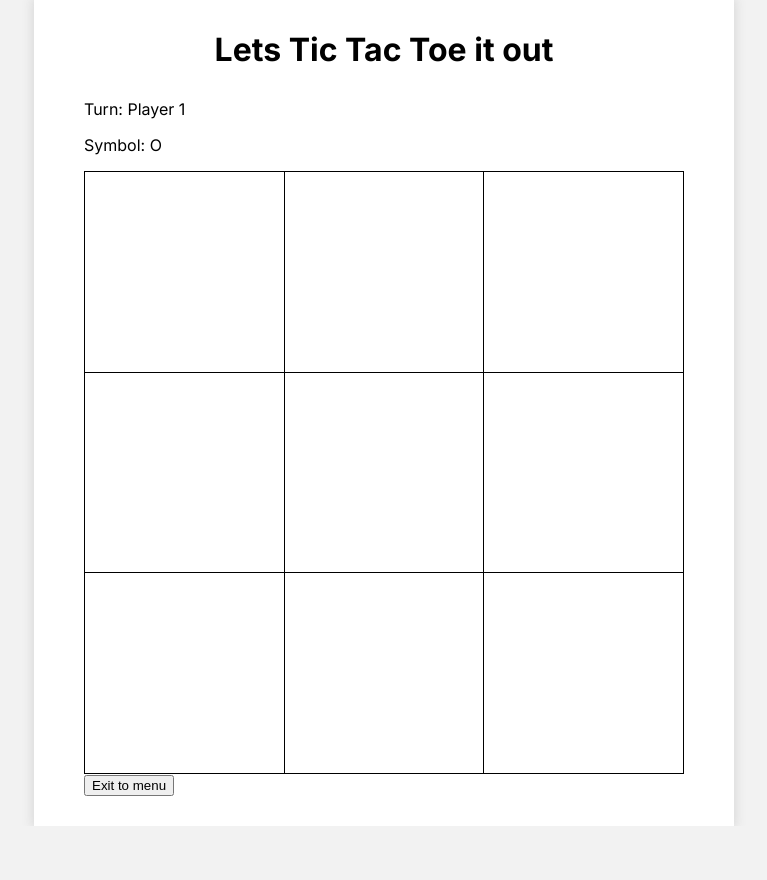
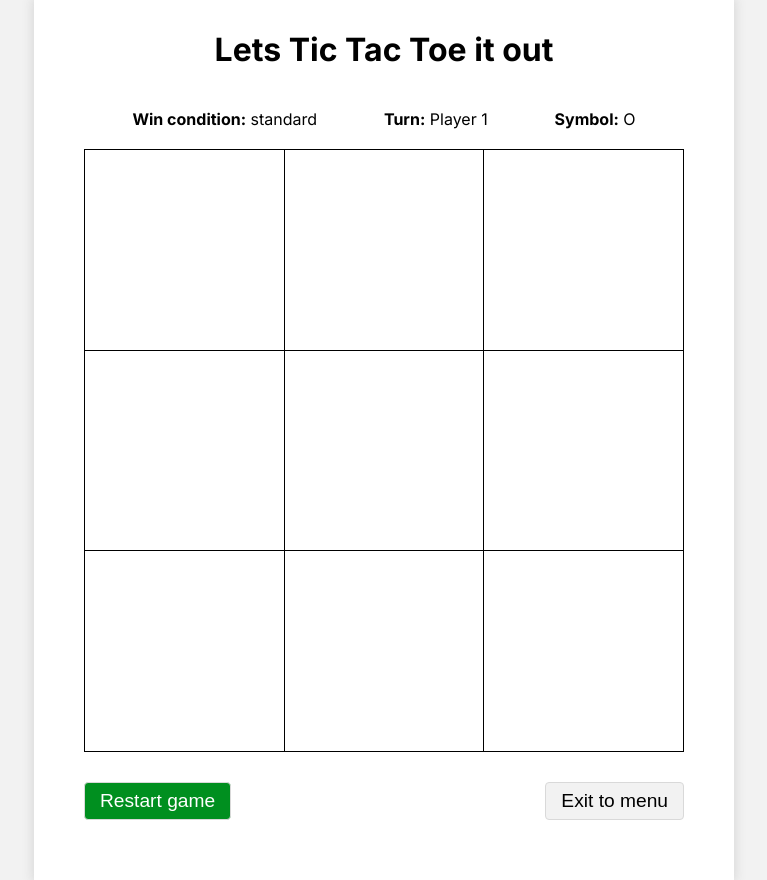
Before and after one commit to moonquddus/tic-tac-toe, a React (Create React App) app: page / in a window 1280 px wide. Both pictures are taken after a click on the button "Start game". Shown: the whole page, without its empty margins (256-1023 px from the left). Before the commit the page ends 826 px from the top, so only its background shows below. Built offline with nearby package versions, Linux system fonts and the light colour scheme.

Commit message:
styled the game board

```diff
--- /dev/null
+++ b/src/assets/styling/form.module.css
@@ -0,0 +1,63 @@
+.fieldset {
+  margin: 0 0 15px;
+  padding: 0 0 15px;
+  border: none;
+  border-bottom: solid 1px var(--color-grey-2);
+}
+
+.fieldset:last-of-type {
+  border-bottom: none;
+}
+
+.legend {
+  font-size: 1.2rem;
+  font-weight: var(--font-weight-bold);
+  padding: 0;
+  padding-inline-start: 0;
+  padding-inline-end: 0;
+  height: auto;
+  margin: 0 0 15px;
+}
+
+.label {
+  font-size: 1.2rem;
+  overflow: hidden;
+  cursor: pointer;
+  background: var(--color-grey-1);
+  border: solid 1px var(--color-grey-2);
+  border-right: none;
+  padding: 5px 15px;
+}
+
+.label:hover {
+  background: var(--color-grey-2);
+}
+
+.label:focus,
+.label:focus-within,
+.label:active {
+  outline: solid 3px var(--color-black);
+}
+
+.label:first-of-type {
+  border-top-left-radius: var(--border-radius);
+  border-bottom-left-radius: var(--border-radius);
+}
+
+.label:last-of-type {
+  border-right: solid 1px var(--color-grey-2);
+  border-top-right-radius: var(--border-radius);
+  border-bottom-right-radius: var(--border-radius);
+}
+
+.label:has(input:checked) {
+  cursor: default;
+  background: var(--color-green-1);
+  color: var(--color-white);
+}
+
+.radio {
+  position: absolute;
+  top: -100000px;
+  right: -100000px;
+}
--- /dev/null
+++ b/src/components/feature/GameFooter/GameFooter.module.css
@@ -0,0 +1,6 @@
+.footer {
+  margin: 30px 0px;
+  display: flex;
+  width: 100%;
+  justify-content: space-between;
+}
--- /dev/null
+++ b/src/components/feature/GameFooter/GameFooter.tsx
@@ -0,0 +1,33 @@
+import { useNavigate } from 'react-router-dom'
+import Button from '../../ui/Button/Button'
+import styles from './GameFooter.module.css'
+import { useGame } from '../../../lib/hooks/useGame'
+import { useGrid } from '../../../lib/hooks/useGrid'
+import { MouseEventHandler } from 'react'
+
+function GameFooter(){
+  const navigate = useNavigate()
+  const { resetGame } = useGame()
+  const { resetGrid } = useGrid()
+
+  const onRestartClick: MouseEventHandler<HTMLButtonElement> = (event) => {
+    event.preventDefault()
+    resetGame()
+    resetGrid()
+  }
+
+  const onExitButtonClick: MouseEventHandler<HTMLButtonElement> = (event) => {
+    // TODO (someday...): add a warning modal if you're about to leave in the middle of a game
+    event.preventDefault()
+    navigate('/')
+  }
+
+  return (
+    <footer className={styles.footer}>
+      <Button onClick={onRestartClick} variation='primary'>Restart game</Button>
+      <Button onClick={onExitButtonClick} variation='secondary'>Exit to menu</Button>
+    </footer>
+  )
+}
+
+export default GameFooter
--- /dev/null
+++ b/src/components/feature/GameHeader/GameHeader.module.css
@@ -0,0 +1,19 @@
+.dashboard {
+  display: flex;
+  flex-wrap: wrap;
+  padding: 5px 15px 0;
+  margin: 15px 0;
+}
+
+.dashboard p {
+  flex-basis: auto;
+  width: auto;
+  margin: 0 auto;
+  padding: 5px 5px;
+
+}
+
+.result {
+  font-size: 1.5rem;
+  text-align: center;
+}
--- a/src/components/feature/GameHeader/GameHeader.tsx
+++ b/src/components/feature/GameHeader/GameHeader.tsx
@@ -1,21 +1,32 @@
 import { useRecoilValue } from 'recoil'
 import { gameState } from '../../../lib/atoms/gameState'
+import { PropsWithChildren } from 'react'
+import { winModeState } from '../../../lib/atoms/winModeState'
+import styles from './GameHeader.module.css'
 
-function GameHeader(){
+function GameHeader({children}: PropsWithChildren){
   const { gameStatus, winner } = useRecoilValue(gameState)
+  const winMode = useRecoilValue(winModeState)
 
   return (
-    <div>
+    <header>
       <h1>Lets Tic Tac Toe it out</h1>
 
+      {gameStatus === 'active' && (
+        <aside className={styles.dashboard}>
+          <p><strong>Win condition:</strong> {winMode}</p>
+          {children}
+        </aside>
+      )}
+
       {gameStatus === 'victory' && (
-        <p>Player {winner} wins!</p>
+        <p className={styles.result}>Player {winner} wins!</p>
       )}
 
       {gameStatus === 'draw' && (
-        <p>Draw!</p>
+        <p className={styles.result}>Draw!</p>
       )}
-    </div>
+    </header>
   )
 }
 
--- a/src/components/feature/StandardGame/StandardGame.tsx
+++ b/src/components/feature/StandardGame/StandardGame.tsx
@@ -1,6 +1,4 @@
 import BaseGame from '../BaseGame/BaseGame'
-import { MouseEventHandler } from 'react'
-import { useNavigate } from 'react-router-dom'
 import { useRecoilValue } from 'recoil'
 import { gameState } from '../../../lib/atoms/gameState'
 import { isOdd } from '../../../lib/utility/numberUtils'
@@ -9,10 +7,9 @@ import GameHeader from '../GameHeader/GameHeader'
 import { useComputerPlayer } from '../../../lib/hooks/useComputerPlayer'
 import { gridState } from '../../../lib/atoms/gridState'
 import { winModeState } from '../../../lib/atoms/winModeState'
+import GameFooter from '../GameFooter/GameFooter'
 
 function StandardGame(){
-  const navigate = useNavigate()
-
   const grid = useRecoilValue(gridState)
   const winMode = useRecoilValue(winModeState)
   const { gameStatus, turn } = useRecoilValue(gameState)
@@ -22,25 +19,20 @@ function StandardGame(){
 
   const makeComputerTurn = useComputerPlayer(grid, [symbol], winMode)
 
-  const onExitButtonClick: MouseEventHandler<HTMLButtonElement> = (event) => {
-    // TODO (someday...): add a warning modal if you're about to leave in the middle of a game
-    event.preventDefault()
-    navigate('/')
-  }
-
   return (
     <div>
-      <GameHeader />
-      {gameStatus === 'active' && (
-        <>
-          <p>Turn: Player {currentPlayerTurn}</p>
-          <p>Symbol: {symbol}</p>
-        </>
-      )}
+      <GameHeader>
+        {gameStatus === 'active' && (
+          <>
+            <p><strong>Turn:</strong> Player {currentPlayerTurn}</p>
+            <p><strong>Symbol:</strong> {symbol}</p>
+          </>
+        )}
+      </GameHeader>
 
       <BaseGame symbol={symbol} onComputerTurn={() => makeComputerTurn()} />
 
-      <button onClick={onExitButtonClick}>Exit to menu</button>
+      <GameFooter />
     </div>
   )
 }
--- /dev/null
+++ b/src/components/feature/WildGame/WildGame.module.css
@@ -0,0 +1,6 @@
+.form {
+  margin-top: 30px;
+  flex-basis: 100%;
+  width: 100%;
+  text-align: center;
+}
--- a/src/components/feature/WildGame/WildGame.tsx
+++ b/src/components/feature/WildGame/WildGame.tsx
@@ -1,6 +1,5 @@
 import BaseGame from '../BaseGame/BaseGame'
-import { MouseEventHandler, useMemo, useState } from 'react'
-import { useNavigate } from 'react-router-dom'
+import { useMemo, useState } from 'react'
 import { useRecoilValue } from 'recoil'
 import { gameState } from '../../../lib/atoms/gameState'
 import { isOdd } from '../../../lib/utility/numberUtils'
@@ -9,10 +8,11 @@ import { TIC_TAC_TOE_SYMBOL, getAllSymbols } from '../../../lib/model'
 import { gridState } from '../../../lib/atoms/gridState'
 import { winModeState } from '../../../lib/atoms/winModeState'
 import { useComputerPlayer } from '../../../lib/hooks/useComputerPlayer'
+import GameFooter from '../GameFooter/GameFooter'
+import gameStyles from './WildGame.module.css'
+import formStyles from '../../../assets/styling/form.module.css'
 
 function WildGame(){
-  const navigate = useNavigate()
-
   const grid = useRecoilValue(gridState)
   const winMode = useRecoilValue(winModeState)
   const { gameStatus, turn } = useRecoilValue(gameState)
@@ -24,26 +24,20 @@ function WildGame(){
 
   const makeComputerTurn = useComputerPlayer(grid, getAllSymbols(), winMode)
 
-  const onExitButtonClick: MouseEventHandler<HTMLButtonElement> = (event) => {
-    // TODO (someday...): add a warning modal if you're about to leave in the middle of a game
-    event.preventDefault()
-    navigate('/')
-  }
-
   return (
     <div>
-      <GameHeader />
-
+      <GameHeader>
         {gameStatus === 'active' && (
-        <p>Turn: Player {currentPlayerTurn}</p>
+          <p><strong>Turn:</strong> Player {currentPlayerTurn}</p>
         )}
 
-      <form>
-        <fieldset>
-          <legend>Symbol:</legend>
+        <form className={gameStyles.form}>
+          <fieldset className={formStyles.fieldset}>
+            <legend className={formStyles.legend}>Choose a symbol:</legend>
             {getAllSymbols().map(symbol => (
-            <label key={`symbol-label-${symbol}`}>
+              <label className={formStyles.label} key={`symbol-label-${symbol}`}>
                 <input
+                  className={formStyles.radio}
                   type='radio'
                   name='symbol'
                   value={symbol}
@@ -54,10 +48,12 @@ function WildGame(){
             ))}
           </fieldset>
         </form>
+      </GameHeader>
+
 
       <BaseGame symbol={selectedSymbol} onComputerTurn={() => makeComputerTurn()} />
 
-      <button onClick={onExitButtonClick}>Exit to menu</button>
+      <GameFooter />
     </div>
   )
 }
--- a/src/components/page/Menu/Menu.module.css
+++ b/src/components/page/Menu/Menu.module.css
@@ -1,70 +1,6 @@
-.fieldset {
-  margin: 0 0 15px;
-  padding: 0 0 15px;
-  border: none;
-  border-bottom: solid 1px var(--color-grey-2);
-}
-
-.fieldset:last-of-type {
-  border-bottom: none;
-}
-
 .formControls {
   text-align: center;
   margin: 30px 0px;
-}
-
-.legend {
-  font-size: 1.2rem;
-  font-weight: var(--font-weight-bold);
-  padding: 0;
-  padding-inline-start: 0;
-  padding-inline-end: 0;
-  height: auto;
-  margin: 0 0 15px;
-}
-
-.label {
-  font-size: 1.2rem;
-  overflow: hidden;
-  cursor: pointer;
-  background: var(--color-grey-1);
-  border: solid 1px var(--color-grey-2);
-  border-right: none;
-  padding: 5px 15px;
-}
-
-.label:hover {
-  background: var(--color-grey-2);
-}
-
-.label:focus,
-.label:focus-within,
-.label:active {
-  outline: solid 3px var(--color-black);
-}
-
-.label:first-of-type {
-  border-top-left-radius: var(--border-radius);
-  border-bottom-left-radius: var(--border-radius);
-}
-
-.label:last-of-type {
-  border-right: solid 1px var(--color-grey-2);
-  border-top-right-radius: var(--border-radius);
-  border-bottom-right-radius: var(--border-radius);
-}
-
-.label:has(input:checked) {
-  cursor: default;
-  background: var(--color-green-1);
-  color: var(--color-white);
-}
-
-.radio {
-  position: absolute;
-  top: -100000px;
-  right: -100000px;
 }
 
 .description {
--- a/src/components/ui/Button/Button.module.css
+++ b/src/components/ui/Button/Button.module.css
@@ -26,5 +26,12 @@
   --button-background: var(--color-green-1);
   --button-background-hover: var(--color-green-2);
   --button-color: var(--color-white);
-  --button-border-color: var(--color-grey-2);
+  --button-border: var(--color-grey-2);
 }
+
+.button[data-variation=secondary] {
+  --button-background: var(--color-grey-1);
+  --button-background-hover: var(--color-grey-2);
+  --button-color: var(--color-black);
+  --button-border: var(--color-grey-2);
+}
```
Also changed, not shown: src/components/page/Menu/Menu.tsx (+18 -17 lines). Lines whose indentation alone changed are shown as unchanged.
